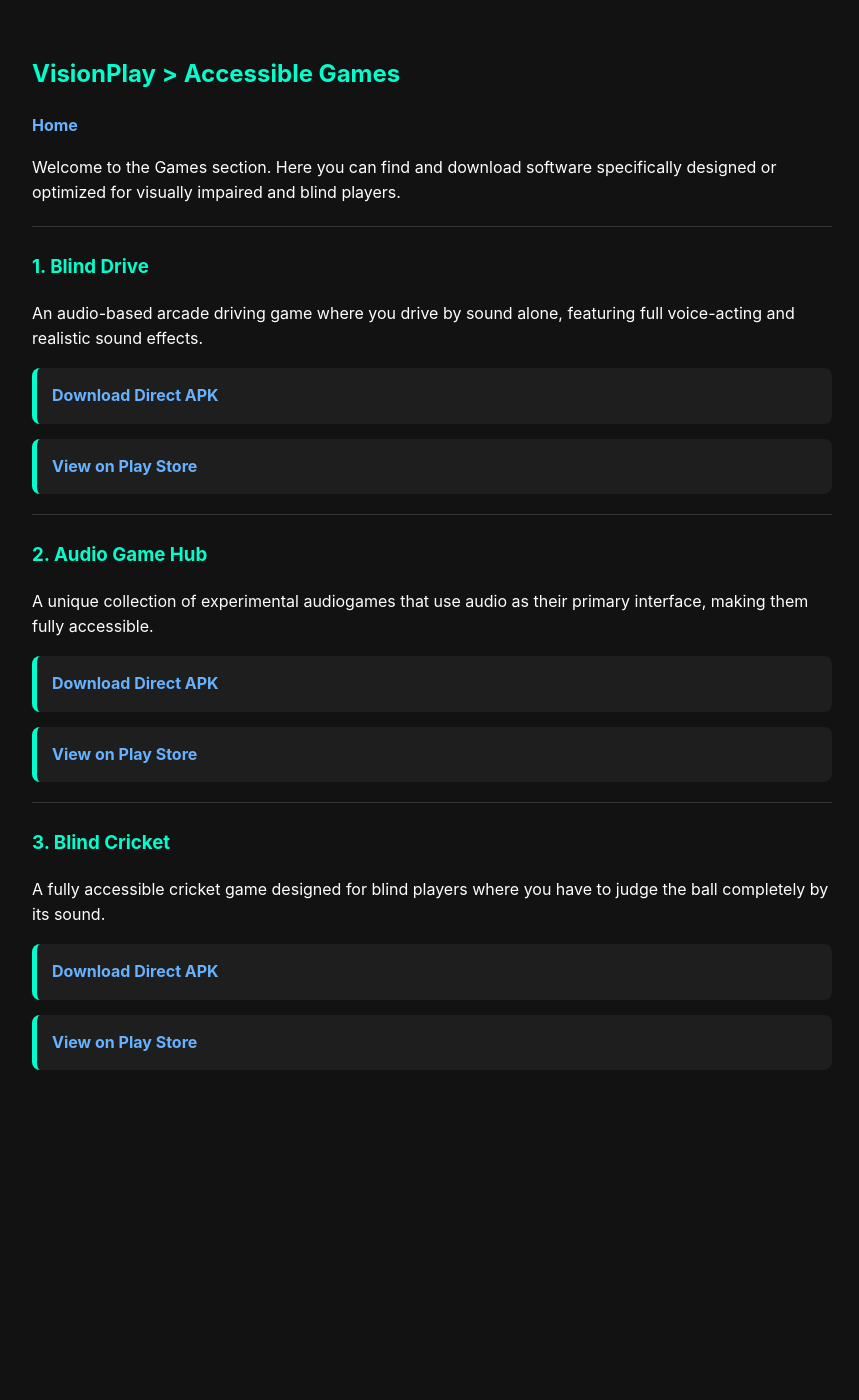
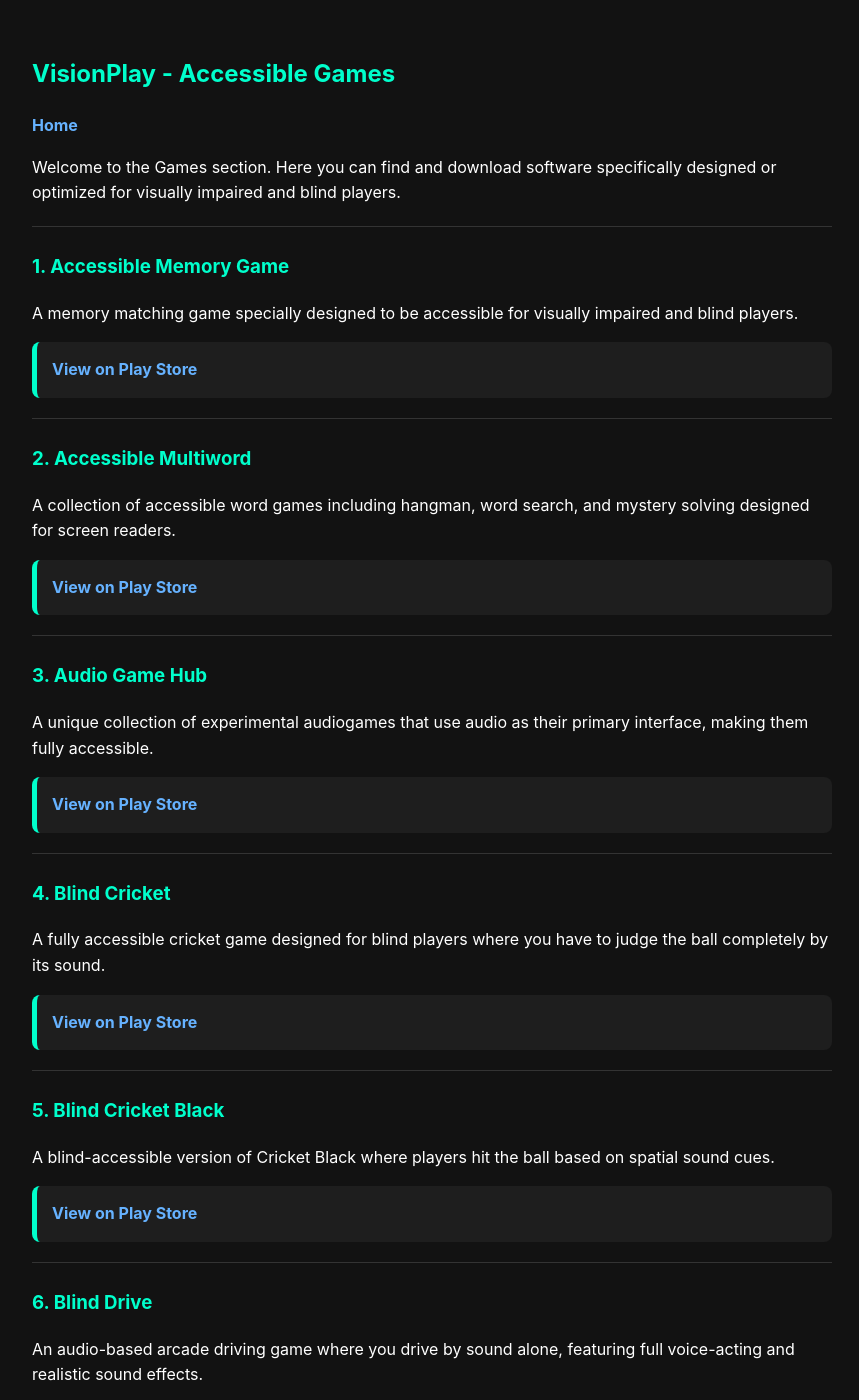
Before and after one commit to abhishekdey-hub/VisionPlay, a Jekyll site: the page built from games/index.md, in a window 1280 px wide and 1400 px high. Shown: the whole window, without its empty margins (208-1067 px from the left). Built offline with Jekyll 4.4.1, drawn with Linux system fonts in a browser that asks for light colours; some of the changed text lies outside the part shown.

Commit message:
Update index.md

```diff
--- a/games/index.md
+++ b/games/index.md
@@ -1,36 +1,82 @@
 ---
 layout: default
-title: Accessible Games - VisionPlay
+title: VisionPlay - Accessible Games
 description: Download high-quality accessible games and audio games specially designed for blind and visually impaired players.
 keywords: accessible games, blind games, audio games, android games, talkback games, VisionPlay
 language: en
 ---
 
-## VisionPlay > Accessible Games
+## VisionPlay - Accessible Games
 [Home](../)
 
 Welcome to the Games section. Here you can find and download software specifically designed or optimized for visually impaired and blind players.
 
 ---
 
-### 1. Blind Drive
-An audio-based arcade driving game where you drive by sound alone, featuring full voice-acting and realistic sound effects.
+### 1. Accessible Memory Game
+A memory matching game specially designed to be accessible for visually impaired and blind players.
 
-* [Download Direct APK](https://example.com/downloads/blind-drive.apk)
-* [View on Play Store](https://play.google.com/store/apps/details?v=com.lofigames.blinddrive)
+* [View on Play Store](https://play.google.com/store/apps/details?id=com.mouse4all.memory)
 
 ---
 
-### 2. Audio Game Hub
-A unique collection of experimental audiogames that use audio as their primary interface, making them fully accessible.
+### 2. Accessible Multiword
+A collection of accessible word games including hangman, word search, and mystery solving designed for screen readers.
 
-* [Download Direct APK](https://example.com/downloads/audio-game-hub.apk)
-* [View on Play Store](https://play.google.com/store/apps/details?v=com.sonnar.audiogamehub)
+* [View on Play Store](https://play.google.com/store/apps/details?id=com.simonclub.multipalabrasgratis)
 
 ---
 
-### 3. Blind Cricket
+### 3. Audio Game Hub
+A unique collection of experimental audiogames that use audio as their primary interface, making them fully accessible.
+
+* [View on Play Store](https://play.google.com/store/apps/details?id=com.AUT.AudioGameHub)
+
+---
+
+### 4. Blind Cricket
 A fully accessible cricket game designed for blind players where you have to judge the ball completely by its sound.
 
-* [Download Direct APK](https://example.com/downloads/blind-cricket.apk)
-* [View on Play Store](https://play.google.com/store)
+* [View on Play Store](https://play.google.com/store/apps/details?id=com.puransoftware.blindcricket)
+
+---
+
+### 5. Blind Cricket Black
+A blind-accessible version of Cricket Black where players hit the ball based on spatial sound cues.
+
+* [View on Play Store](https://play.google.com/store/apps/details?id=com.puransoftware.blindcricketblack)
+
+---
+
+### 6. Blind Drive
+An audio-based arcade driving game where you drive by sound alone, featuring full voice-acting and realistic sound effects.
+
+* [View on Play Store](https://play.google.com/store/apps/details?id=com.lofigames.blinddrive)
+
+---
+
+### 7. Board Games
+A collection of classic board games fully optimized for accessibility and screen reader support.
+
+* [View on Play Store](https://play.google.com/store/apps/details?id=com.labs.ludo)
+
+---
+
+### 8. ChessBack
+A fully accessible chess application allowing blind and visually impaired players to play offline or online.
+
+* [View on Play Store](https://play.google.com/store/apps/details?id=vnspeak.android.chess)
+
+---
+
+### 9. Guess a number - Accessible
+An accessible number guessing game that offers sound feedback and full screen-reader support.
+
+* [View on Play Store](https://play.google.com/store/apps/details?id=com.simonclub.adivinaunnumeroaccesible)
+
+---
+
+### 10. Hand Cricket
+A simple audio-guided cricket game based on the traditional hand cricket rules, adapted for visually impaired players.
+
+* [View on Play Store](https://play.google.com/store/apps/details?id=com.labs.handcricket)
```
